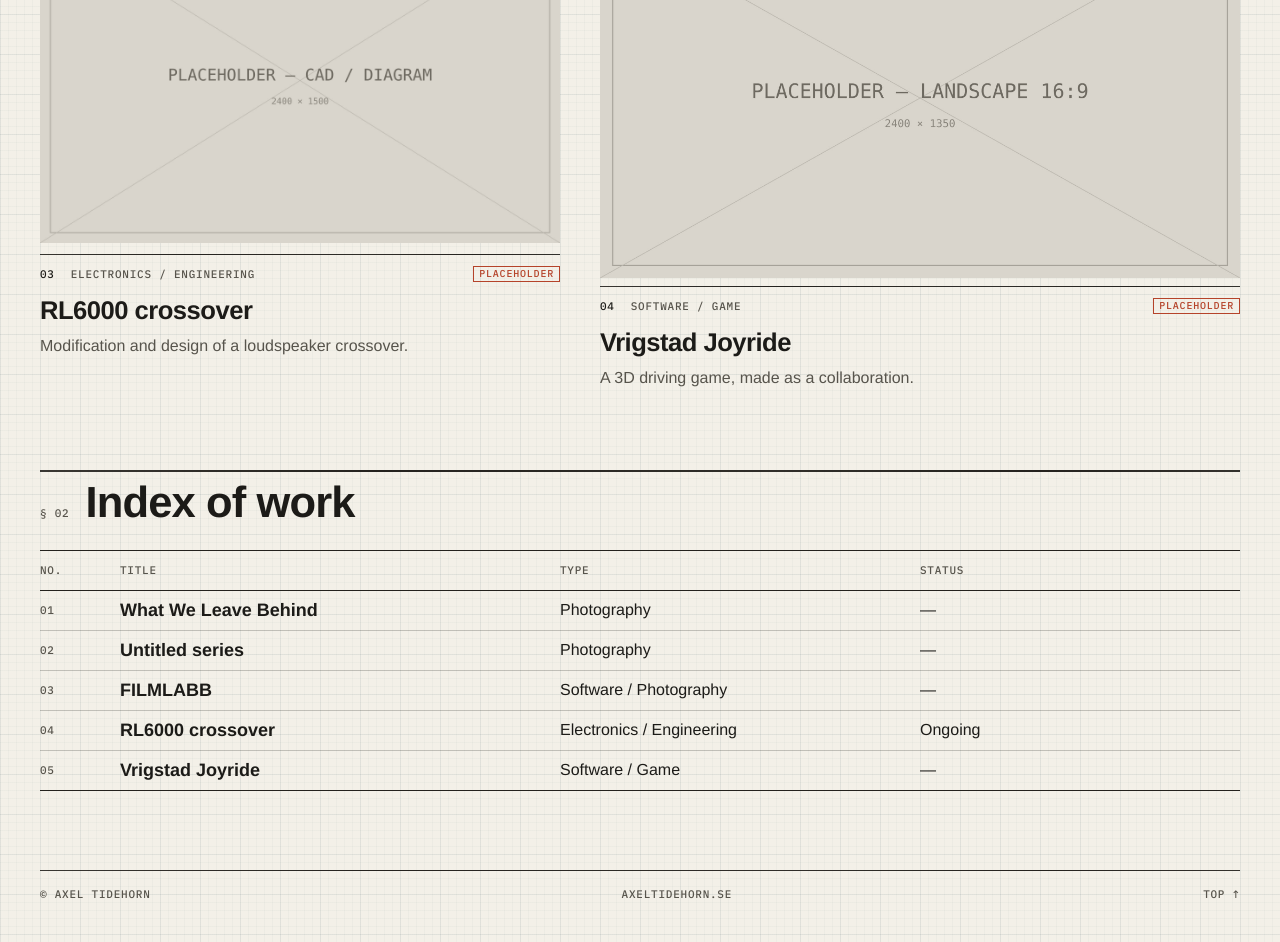
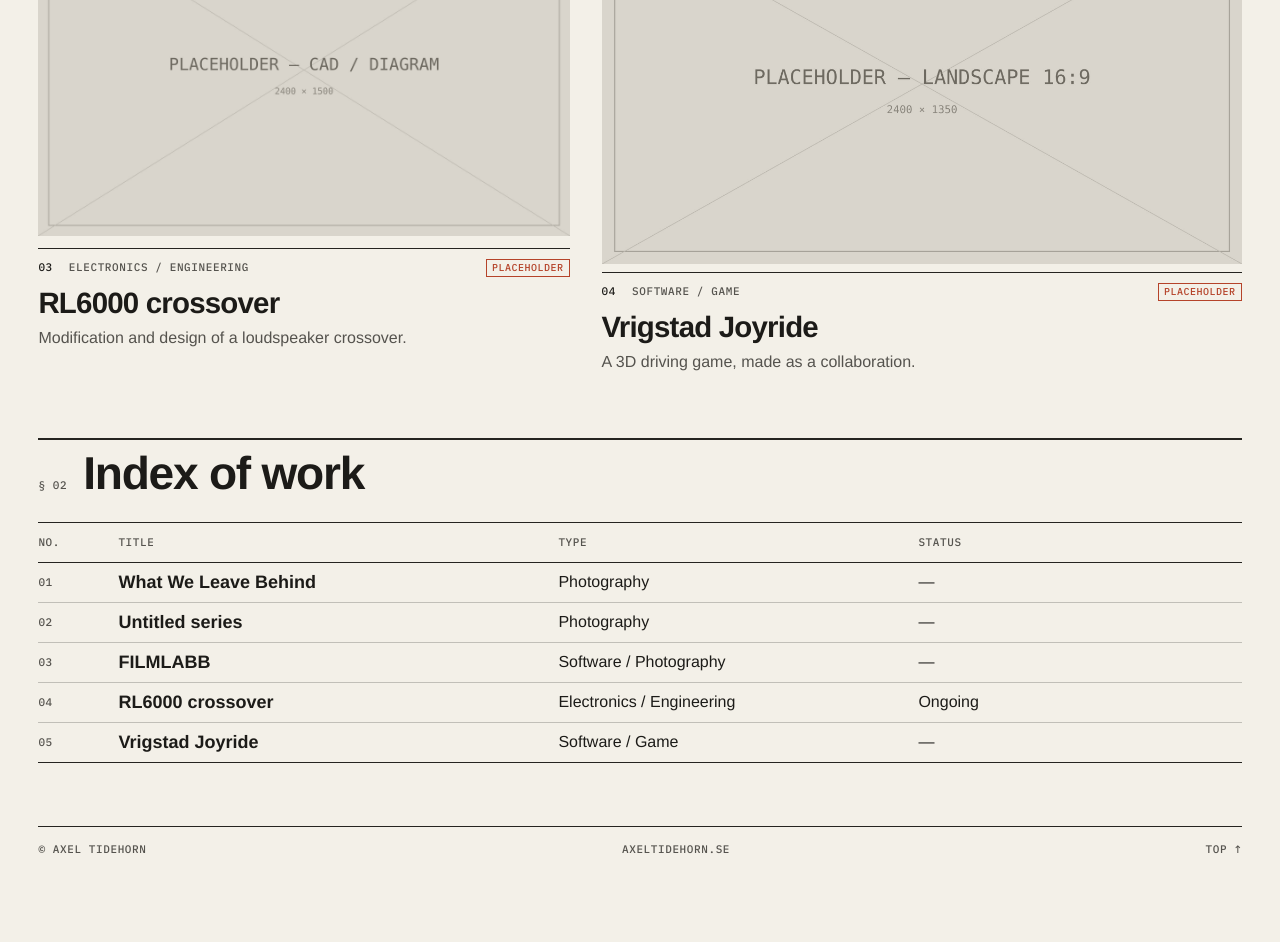
Before and after one commit to AxelTidehorn/Portfolio, an Astro site: page / in a window 1280 px wide. Shown: the part 1586-2528 px from the top of the page. After the commit the page ends 2482 px from the top, so only its background shows below. Built offline with nearby package versions, Linux system fonts and the light colour scheme; Astro itself is replaced by a stand-in of ours.

Commit message:
Simplify palette and remove visible drafting grid and faux print effects

```diff
--- a/src/styles/global.css
+++ b/src/styles/global.css
@@ -2,159 +2,102 @@
 @import '@fontsource/ibm-plex-mono/400.css';
 @import '@fontsource/ibm-plex-mono/500.css';
 
-/*
- * Grid system — see README "Layout grid".
- * Module 8px, major 40px. The visible grid is centred on the page (a major line runs through the
- * centre); containers are centred and sized in multiples of 80px (16px on phones), so their edges
- * land on grid lines. Vertical spacing, line heights and fixed heights are multiples of 8px,
- * measured from the top of the page.
- */
+/* Industrial editorial: typography and composition, not an imitation of drafting paper. */
 :root {
-  --u: 8px;
-  --major: 40px;
-
   --paper: #f3f0e8;
-  --paper-2: #e9e5db;
+  --paper-2: #eae7df;
   --ink: #1c1b18;
-  --ink-2: #57544c;
-  /* Line weights, as on a drawing: outline (frames), division (cells, sections), construction (rows, sub-fields). */
-  --rule: #24221e;
-  --rule-soft: rgb(36 34 30 / 0.22);
+  --ink-2: #55534e;
+  --rule: #252420;
+  --rule-soft: rgb(37 36 32 / 0.24);
   --w-outline: 2px;
   --w-div: 1px;
-  --grid-minor: rgb(70 92 104 / 0.035);
-  --grid-major: rgb(70 92 104 / 0.07);
-  --accent: #b5432a; /* used sparingly: markers, focus, placeholder badges */
+  --accent: #b5432a;
   --viewer-bg: #111110;
-
   --font-sans: 'Archivo Variable', 'Helvetica Neue', Arial, sans-serif;
   --font-mono: 'IBM Plex Mono', ui-monospace, Menlo, monospace;
-
-  --max: 1600px; /* multiple of 80 */
+  --max: 1600px;
   --measure: 640px;
-  --space: 48px; /* gap between page sections */
-  --gap: 40px; /* gap between columns / cards */
+  --space: clamp(44px, 5vw, 80px);
+  --gap: clamp(20px, 2.5vw, 40px);
+  --gutter: clamp(18px, 3vw, 48px);
 }
-@media (min-width: 760px) {
-  :root { --space: 80px; }
-}
-
 *, *::before, *::after { box-sizing: border-box; }
 html { -webkit-text-size-adjust: 100%; }
 body {
   margin: 0;
   color: var(--ink);
-  font: 400 16px/24px var(--font-sans);
+  background: var(--paper);
+  font: 400 16px/1.5 var(--font-sans);
   font-feature-settings: 'kern', 'tnum';
-  background-color: var(--paper);
-  background-image:
-    linear-gradient(90deg, var(--grid-major) 1px, transparent 1px),
-    linear-gradient(var(--grid-major) 1px, transparent 1px),
-    linear-gradient(90deg, var(--grid-minor) 1px, transparent 1px),
-    linear-gradient(var(--grid-minor) 1px, transparent 1px);
-  background-size: var(--major) var(--major), var(--major) var(--major), var(--u) var(--u), var(--u) var(--u);
-  /* `50% + tile/2` puts a vertical line exactly on the page centre: x = (W - tile)/2 + tile/2 = W/2. */
-  background-position: calc(50% + 20px) 0, calc(50% + 20px) 0, calc(50% + 4px) 0, calc(50% + 4px) 0;
 }
-/* Gallery and viewer pages: plain paper, no grid. */
-body.quiet { background-image: none; }
-
 img { display: block; max-width: 100%; height: auto; }
 a { color: inherit; text-underline-offset: 0.2em; text-decoration-thickness: 1px; }
 a:hover { color: var(--accent); }
-:focus-visible { outline: 2px solid var(--accent); outline-offset: 2px; }
-
+:focus-visible { outline: 2px solid var(--accent); outline-offset: 3px; }
 h1, h2, h3 {
-  font-weight: 640;
-  font-stretch: 82%;
-  letter-spacing: -0.02em;
-  line-height: 1.1;
-  line-height: round(up, 1em, 8px); /* keeps every heading line on the 8px module */
-  margin: 0 0 var(--u);
+  font-weight: 750;
+  font-stretch: 80%;
+  letter-spacing: -0.027em;
+  line-height: 1.03;
+  margin: 0 0 0.4em;
 }
-h1 { font-size: clamp(40px, 6vw, 80px); }
-h2 { font-size: clamp(28px, 3.4vw, 44px); }
-h3 { font-size: clamp(22px, 2vw, 28px); }
-p { margin: 0 0 16px; }
-
-/* Centred container whose edges sit on grid lines. First width is the fallback without round(). */
-.wrap {
-  margin-inline: auto;
-  width: min(100% - 32px, var(--max));
-  width: round(down, min(100% - 32px, var(--max)), 16px);
-}
-@media (min-width: 760px) {
-  .wrap { width: round(down, min(100% - 64px, var(--max)), 80px); }
-}
-
+h1 { font-size: clamp(42px, 6.6vw, 92px); }
+h2 { font-size: clamp(30px, 3.6vw, 54px); }
+h3 { font-size: clamp(24px, 2.3vw, 34px); }
+p { margin: 0 0 1em; }
+.wrap { width: min(calc(100% - 2 * var(--gutter)), var(--max)); margin-inline: auto; }
 .label {
-  font: 500 11px/16px var(--font-mono);
+  font: 500 11px/1.35 var(--font-mono);
   text-transform: uppercase;
-  letter-spacing: 0.07em;
+  letter-spacing: 0.055em;
   color: var(--ink-2);
 }
 .badge {
   display: inline-block;
-  font: 500 10px/14px var(--font-mono);
+  font: 500 10px/1.4 var(--font-mono);
   text-transform: uppercase;
-  letter-spacing: 0.08em;
+  letter-spacing: 0.05em;
   color: var(--accent);
   border: 1px solid currentColor;
-  padding: 0 5px;
-  vertical-align: top; /* 16px box never grows a 24px line */
+  padding: 1px 5px;
 }
-.prose { max-width: var(--measure); font-size: 17px; line-height: 24px; }
-code { font-family: var(--font-mono); font-size: 0.875em; line-height: 1; }
-.prose p { margin-bottom: 24px; }
+.prose { max-width: var(--measure); font-size: 17px; line-height: 1.55; }
+code { font-family: var(--font-mono); font-size: 0.875em; }
+.prose p { margin-bottom: 1.35em; }
 .prose img { margin: 24px 0; }
-.prose h2 { margin-top: 40px; font-size: clamp(24px, 2.4vw, 32px); }
+.prose h2 { margin-top: 40px; font-size: clamp(25px, 2.4vw, 34px); }
 
-/*
- * Rules: crisp, layout-neutral lines drawn on a box's edges (no borders, so nothing shifts off the
- * grid). Set --rt/--rr/--rb/--rl to line widths. Top/left lines sit on the box's top/left
- * coordinate; right/bottom lines are drawn just outside, on the next coordinate — so a line always
- * covers the same pixel as the grid line it belongs to.
- */
+/* Crisp editorial rules; supports existing section and metadata components. */
 .rule { position: relative; }
-/* Line widths must not inherit, or a frame's outline would repeat on every nested .rule. */
-@property --rt { syntax: '<length>'; inherits: false; initial-value: 0px; }
-@property --rr { syntax: '<length>'; inherits: false; initial-value: 0px; }
-@property --rb { syntax: '<length>'; inherits: false; initial-value: 0px; }
-@property --rl { syntax: '<length>'; inherits: false; initial-value: 0px; }
 .rule::after {
-  --rt: inherit; --rr: inherit; --rb: inherit; --rl: inherit; /* from the .rule element itself only */
   content: '';
   position: absolute;
-  inset: 0 calc(-1 * var(--rr, 0px)) calc(-1 * var(--rb, 0px)) 0;
-  pointer-events: none;
+  inset: 0;
   border: 0 solid var(--rule-c, var(--rule));
   border-width: var(--rt, 0px) var(--rr, 0px) var(--rb, 0px) var(--rl, 0px);
-  /* Barely perceptible ink-density drift along the line, like a pen pass. Opacity only; geometry untouched. */
-  -webkit-mask-image: linear-gradient(100deg, rgb(0 0 0 / 0.9), #000 28%, rgb(0 0 0 / 0.94) 61%, #000 83%, rgb(0 0 0 / 0.92));
-  mask-image: linear-gradient(100deg, rgb(0 0 0 / 0.9), #000 28%, rgb(0 0 0 / 0.94) 61%, #000 83%, rgb(0 0 0 / 0.92));
+  pointer-events: none;
 }
 .rule--construction { --rule-c: var(--rule-soft); }
+.sec-head {
+  --rt: 2px;
+  display: flex;
+  align-items: baseline;
+  gap: 16px;
+  padding-top: 12px;
+  margin-bottom: 24px;
+}
+.sec-head h1, .sec-head h2 { margin: 0; flex: 1; }
 
-/* Section header: number + heading over a heavy rule. 8px padding + heading line. */
-.sec-head {
-  --rt: var(--w-outline);
-  display: flex; align-items: baseline; gap: 16px;
-  padding-top: var(--u); margin-bottom: 24px;
-}
-.sec-head h2, .sec-head h1 { margin: 0; flex: 1; }
-
-/* Image box rounded up to the 8px module so content after it stays on the grid. The image keeps
-   its own aspect ratio; any remainder is empty paper below it. Requires --r (height / width). */
+/* Existing responsive image wrappers: never crop or recolour photography. */
 .snap { container-type: inline-size; }
 .snap > div { height: round(up, min(100cqw * var(--r), var(--snap-max, 100000px)), 8px); }
-
-.visually-hidden {
-  position: absolute; width: 1px; height: 1px; overflow: hidden;
-  clip: rect(0 0 0 0); white-space: nowrap;
+@supports not (height: round(up, 10px, 8px)) {
+  .snap > div { height: auto; }
 }
+.visually-hidden { position: absolute; width: 1px; height: 1px; overflow: hidden; clip: rect(0 0 0 0); white-space: nowrap; }
 .skip { position: absolute; left: -999px; top: 0; background: var(--ink); color: var(--paper); padding: 8px 16px; z-index: 10; }
 .skip:focus { left: 0; }
-
 @media (prefers-reduced-motion: reduce) {
   *, *::before, *::after { animation: none !important; transition: none !important; scroll-behavior: auto !important; }
 }
```
